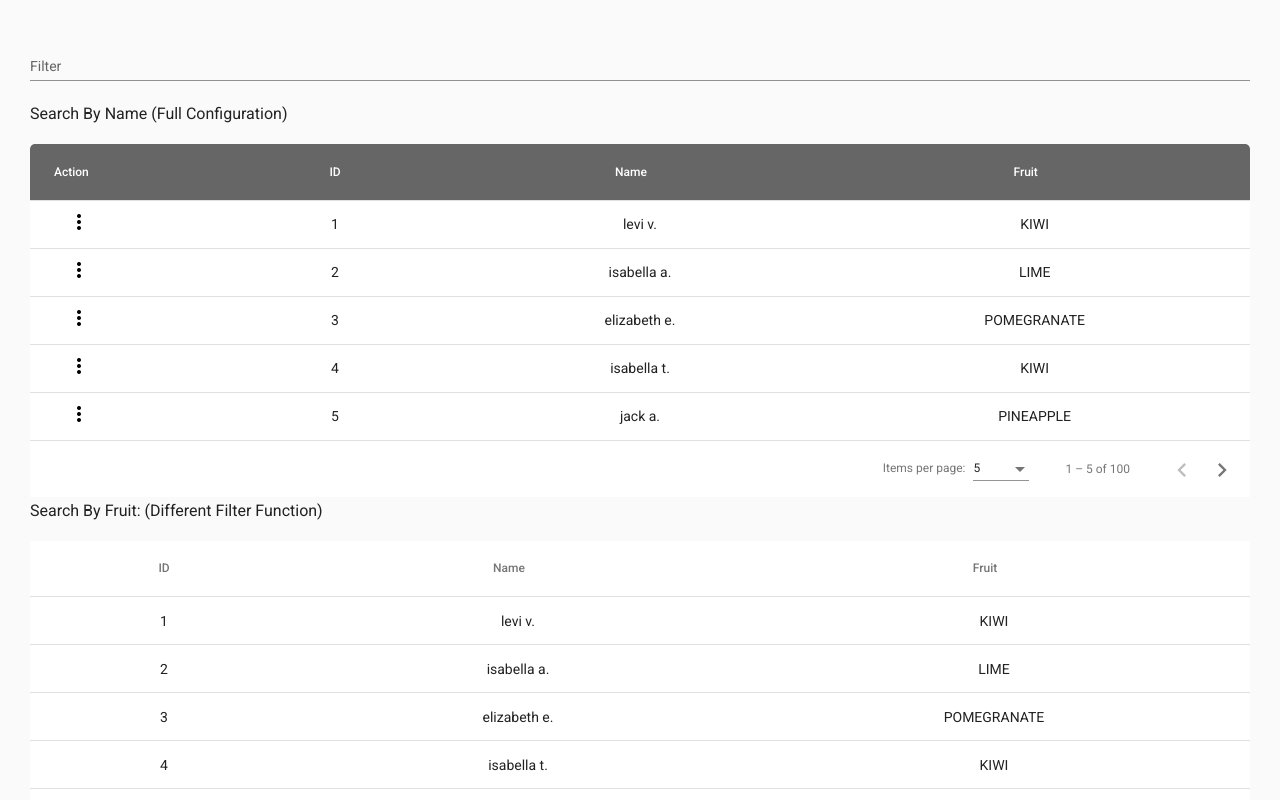
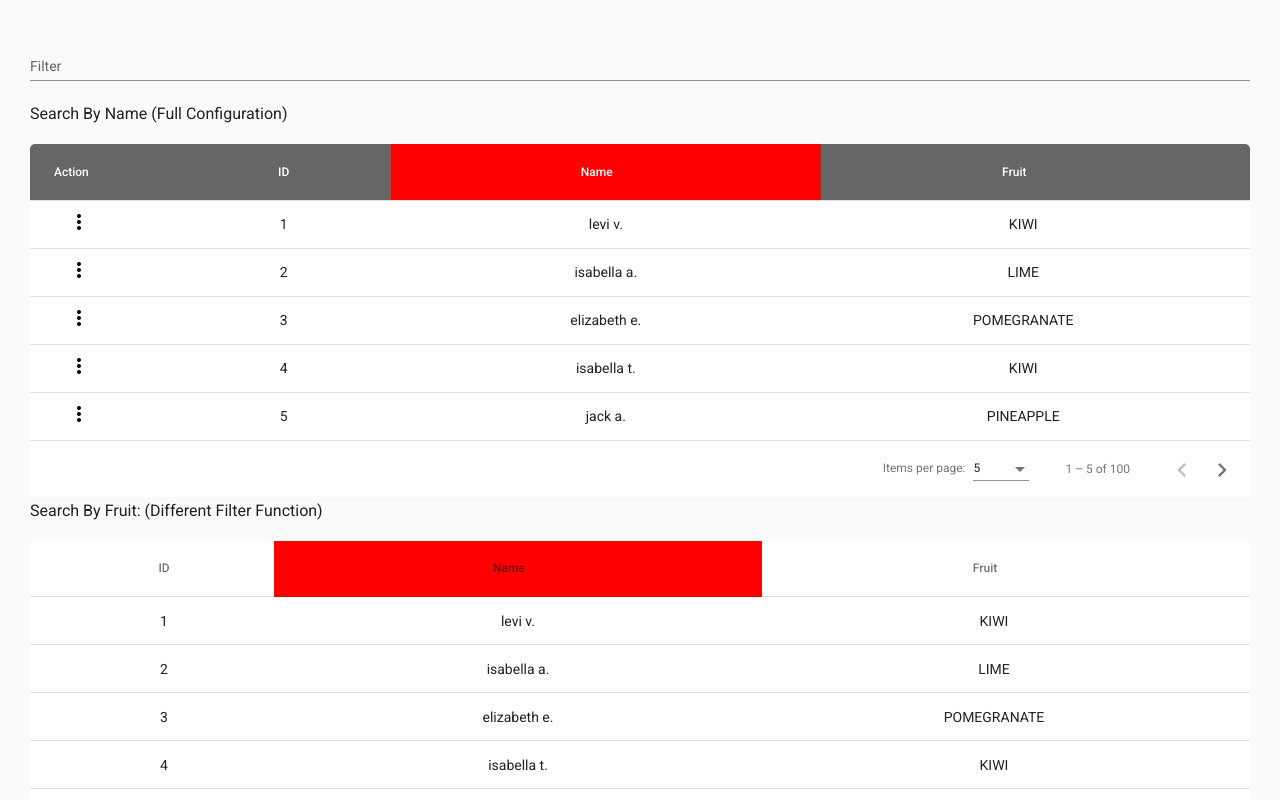
Before and after one commit to aamir12/Angular-Material-Table-Configurable, an Angular app: page / in a window 1280 px wide. Shown: the top 800 px of the page. Built offline with nearby package versions, Linux system fonts and the light colour scheme.

Commit message:
customize style

```diff
--- a/src/app/mat-table-list/mat-table-list.component.html
+++ b/src/app/mat-table-list/mat-table-list.component.html
@@ -5,9 +5,7 @@
         mat-header-cell
         *matHeaderCellDef
         disabled="true"
-        [ngStyle]="{
-          width: actionColumnWidth
-        }"
+        [ngStyle]="actionColumnStyle"
       >
         Action
       </th>
@@ -39,9 +37,7 @@
         *matHeaderCellDef
         mat-sort-header
         [disabled]="col.disableSorting"
-        [ngStyle]="{
-          width: col.style ? col.style : 'auto'
-        }"
+        [ngStyle]="col.style ? col.style : {}"
         [ngClass]="col.classes ? col.classes : []"
       >
         {{ col.displayName }}
--- a/src/app/mat-table-list/mat-table-list.component.ts
+++ b/src/app/mat-table-list/mat-table-list.component.ts
@@ -9,7 +9,7 @@ import {
 import { MatPaginator } from '@angular/material/paginator';
 import { MatSort } from '@angular/material/sort';
 import { MatTableDataSource } from '@angular/material/table';
-import { IActionBtnConfiguration, IColumn } from '../model';
+import { IActionBtnConfiguration, IColumn, Style } from '../model';
 
 @Component({
   selector: 'app-mat-table-list',
@@ -25,7 +25,7 @@ export class MatTableListComponent<T> implements OnInit, AfterViewInit {
   @Input() rowClickListner!: (data: T) => void;
   @Input() filterFn!: (data: T, filter: string) => boolean;
   @Input() sortFn!: (data: T[], sort: MatSort) => T[];
-  actionColumnWidth: string = '5%';
+  actionColumnStyle: Style = {};
 
   //need to work on action btns
   @Input() actionBtns!: IActionBtnConfiguration<T>;
@@ -65,8 +65,7 @@ export class MatTableListComponent<T> implements OnInit, AfterViewInit {
   setUpcolumnsSetting() {
     const displayedCols = this.columns.map((x) => x.name);
     if (!!this.actionBtns) {
-      this.actionColumnWidth =
-        this.actionBtns.columnWidth || this.actionColumnWidth;
+      this.actionColumnStyle = this.actionBtns.style || this.actionColumnStyle;
       this.displayedColumns =
         this.actionBtns.positions === 'start'
           ? ['action', ...displayedCols]
--- a/src/app/model.ts
+++ b/src/app/model.ts
@@ -5,11 +5,15 @@ export interface IUserData {
   fruit: string;
 }
 
+export interface Style {
+  [key: string]: string;
+}
+
 export interface IColumn {
   name: string;
   disableSorting?: boolean;
   displayName: string;
-  style?: string;
+  style?: Style;
   transForm?: (value: string) => string;
   classes?: string[];
 }
@@ -23,6 +27,6 @@ export interface IActionBtn<T> {
 
 export interface IActionBtnConfiguration<T> {
   positions: 'start' | 'end';
-  columnWidth?: string;
+  style?: Style;
   buttons: IActionBtn<T>[];
 }
--- a/src/app/table-overview-example.ts
+++ b/src/app/table-overview-example.ts
@@ -24,14 +24,14 @@ export class TableOverviewExample {
       name: 'id',
       disableSorting: true,
       displayName: 'ID',
-      style: '10%',
+      style: { width: '10%' },
       classes: ['text-center'],
     },
     {
       name: 'name',
       disableSorting: false,
       displayName: 'Name',
-      style: '20%',
+      style: { width: '20%', backgroundColor: '#ff0000' },
       transForm: (value: string) => {
         return value.toLowerCase();
       },
@@ -41,7 +41,7 @@ export class TableOverviewExample {
       name: 'fruit',
       disableSorting: false,
       displayName: 'Fruit',
-      style: '20%',
+      style: { width: '20%' },
       transForm: (value: string) => value.toUpperCase(),
       classes: ['text-center'],
     },
@@ -49,7 +49,9 @@ export class TableOverviewExample {
 
   actionBtns: IActionBtnConfiguration<IUserData> = {
     positions: 'start',
-    columnWidth: '10%',
+    style: {
+      width: '5%',
+    },
     buttons: [
       {
         name: 'View',
```
Also changed, not shown: 1 other file (tests, documents, lock files or other folders).
